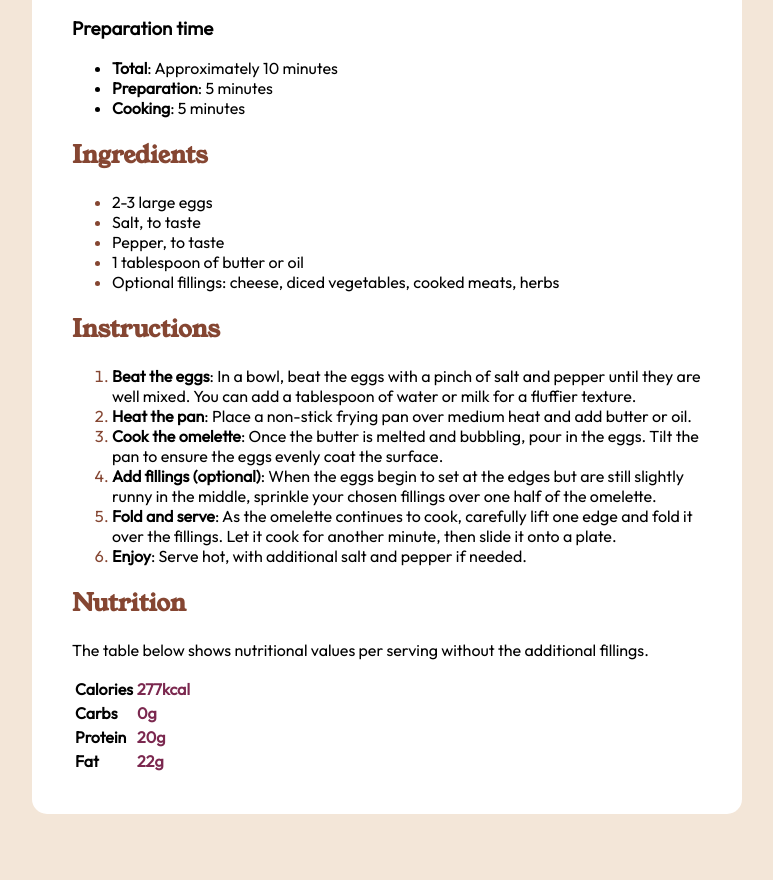
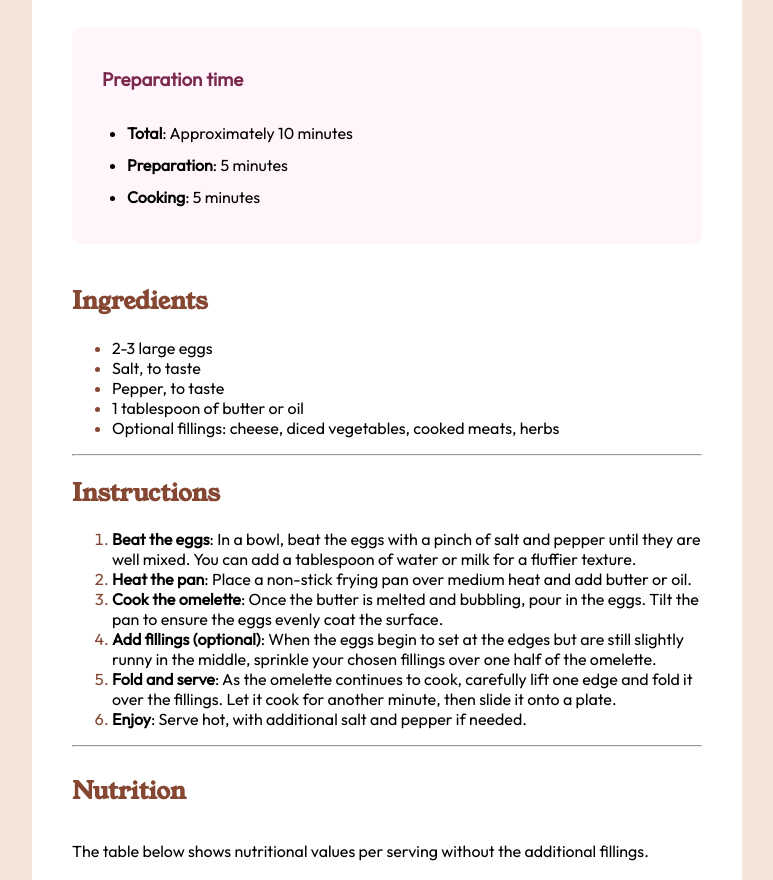
Before and after one commit to Erysnell/recipe-page, a plain HTML site: page index.html in a window 1280 px wide. Shown: the part 433-1313 px from the top of the page, without its empty margins (253-1026 px from the left). Before the commit the page ends 1255 px from the top, so only its background shows below. Drawn offline with Linux system fonts and the light colour scheme.

Commit message:
styling the recipe

```diff
--- a/index.html
+++ b/index.html
@@ -39,6 +39,7 @@
                 <li>1 tablespoon of butter or oil</li>
                 <li>Optional fillings: cheese, diced vegetables, cooked meats, herbs</li>
             </ul>
+            <hr>
         </section>
 
         <section class="instructions">
@@ -51,6 +52,7 @@
                 <li><strong>Fold and serve</strong>: As the omelette continues to cook, carefully lift one edge and fold it over the fillings. Let it cook for another minute, then slide it onto a plate.</li>
                 <li><strong>Enjoy</strong>: Serve hot, with additional salt and pepper if needed.</li>
             </ol>
+            <hr>
         </section>
 
         <section class="nutrition">
--- a/style.css
+++ b/style.css
@@ -1,6 +1,7 @@
 body {
     font-family: 'Outfit', sans-serif;
     background-color: hsl(30, 54%, 90%);
+
 }
 
 
@@ -26,9 +27,9 @@ body {
 }
 
 .recipe-image{
-    width: 550px;
+    width: 650px;
     height: 250px;
-    padding: 5px;
+
     border-radius: 20px;
 
 
@@ -37,6 +38,19 @@ body {
 .preparation, .ingredients, .instructions, .nutrition {
     text-align: left;
     margin: 10px;
+}
+
+.preparation h3 {
+    color: hsl(332, 51%, 32%);
+    margin-left: 15px;
+}
+.preparation {
+    background-color:hsl(330, 100%, 98%);
+    align-items: center;
+    padding: 15px;
+    margin: 40px 10px 40px ;
+    border-radius: 10px;
+    line-height: 2.0;
 }
 
  h2 {
@@ -62,3 +76,32 @@ body {
 .nutrition td {
     color:hsl(332, 51%, 32%);
 }
+
+.nutrition table {
+    border-collapse: collapse; /* Asegura que los bordes se colapsen en una sola línea */
+    width: 100%;
+}
+
+.nutrition table tr:not(:last-child) {
+    border-bottom: 1px solid hsl(30, 10%, 34%); /* Aplica el borde a la fila completa */
+}
+
+.nutrition table td, .nutrition table th {
+    padding: 10px; /* Ajusta este valor según tus necesidades */
+    box-sizing: border-box;
+}
+.nutrition table td {
+    padding-left: 100px;
+}
+
+.nutrition table th {
+    padding-left: 32px;
+}
+
+.nutrition {
+    line-height: 2.0;
+}
+
+hr {
+    color: hsl(30, 54%, 90%);
+}
```
